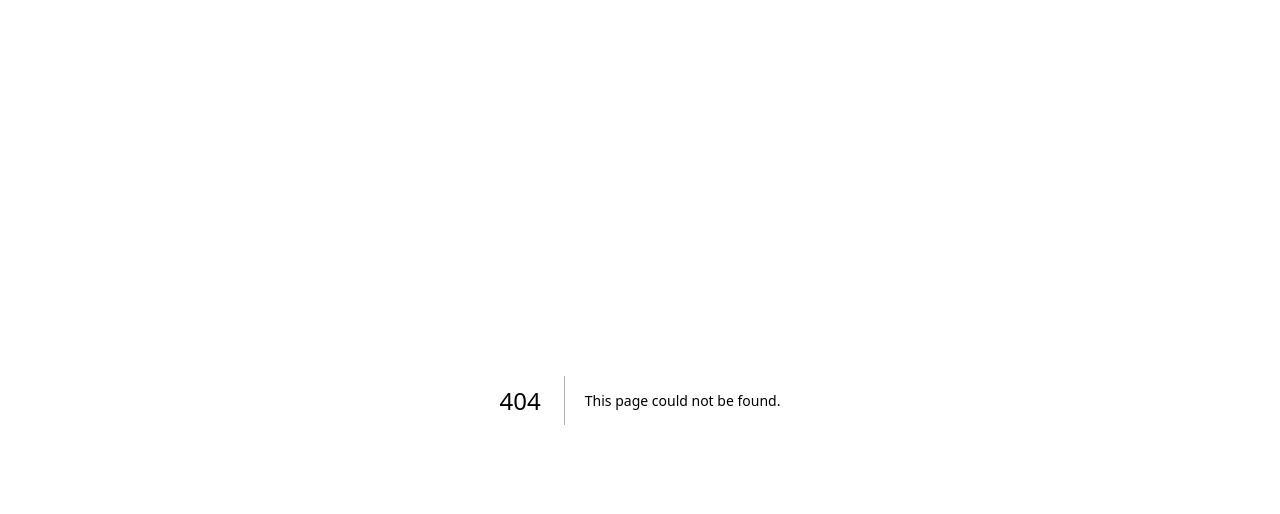
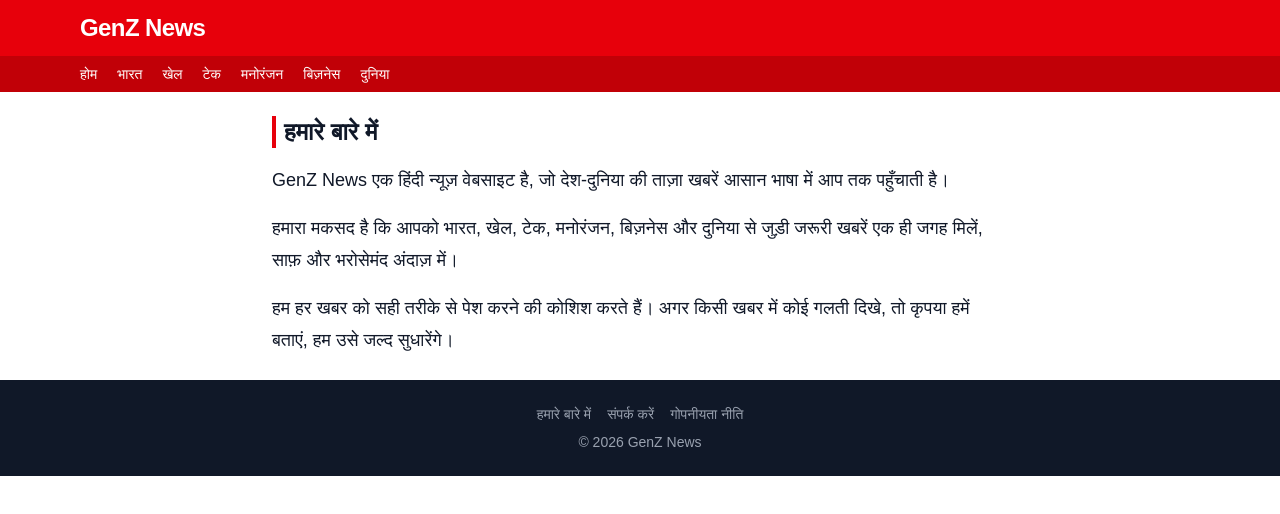
Before and after one commit to rd103660-hub/genZ-news, a Next.js app in the folder web/: page /about in a window 1280 px wide. Before the commit this address had no page. Shown: the top 514 px of the page. Built offline with nearby package versions, Linux system fonts and the light colour scheme.

Commit message:
about contact privacy pages

```diff
--- /dev/null
+++ b/web/app/about/page.tsx
@@ -0,0 +1,22 @@
+import Header from "../components/Header";
+import Footer from "../components/Footer";
+import { SITE_NAME } from "../../lib/site";
+
+export const metadata = { title: `हमारे बारे में | ${SITE_NAME}` };
+
+export default function About() {
+  return (
+    <div className="min-h-screen bg-white text-gray-900">
+      <Header />
+      <main className="mx-auto max-w-3xl px-4 py-6">
+        <h1 className="mb-4 border-l-4 border-red-600 pl-2 text-2xl font-bold">हमारे बारे में</h1>
+        <div className="space-y-4 text-lg leading-8">
+          <p>{SITE_NAME} एक हिंदी न्यूज़ वेबसाइट है, जो देश-दुनिया की ताज़ा खबरें आसान भाषा में आप तक पहुँचाती है।</p>
+          <p>हमारा मकसद है कि आपको भारत, खेल, टेक, मनोरंजन, बिज़नेस और दुनिया से जुड़ी जरूरी खबरें एक ही जगह मिलें, साफ़ और भरोसेमंद अंदाज़ में।</p>
+          <p>हम हर खबर को सही तरीके से पेश करने की कोशिश करते हैं। अगर किसी खबर में कोई गलती दिखे, तो कृपया हमें बताएं, हम उसे जल्द सुधारेंगे।</p>
+        </div>
+      </main>
+      <Footer />
+    </div>
+  );
+}
--- a/web/app/article/[slug]/page.tsx
+++ b/web/app/article/[slug]/page.tsx
@@ -1,3 +1,4 @@
+import Footer from "../../components/Footer";
 import Link from "next/link";
 import { notFound } from "next/navigation";
 import Header from "../../components/Header";
@@ -48,7 +49,7 @@ export default async function ArticlePage({
           </section>
         )}
       </main>
-      <footer className="bg-gray-900 py-6 text-center text-sm text-gray-400">© 2026 GenZ News</footer>
+      <Footer />
     </div>
   );
 }
--- a/web/app/category/[slug]/page.tsx
+++ b/web/app/category/[slug]/page.tsx
@@ -1,3 +1,4 @@
+import Footer from "../../components/Footer";
 import Link from "next/link";
 import { notFound } from "next/navigation";
 import Header from "../../components/Header";
@@ -30,7 +31,7 @@ export default async function CategoryPage({
           ))}
         </div>
       </main>
-      <footer className="bg-gray-900 py-6 text-center text-sm text-gray-400">© 2026 GenZ News</footer>
+      <Footer />
     </div>
   );
 }
--- /dev/null
+++ b/web/app/components/Footer.tsx
@@ -0,0 +1,15 @@
+import Link from "next/link";
+import { SITE_NAME } from "../../lib/site";
+
+export default function Footer() {
+  return (
+    <footer className="bg-gray-900 py-6 text-center text-sm text-gray-400">
+      <div className="mb-2 flex flex-wrap justify-center gap-4">
+        <Link href="/about">हमारे बारे में</Link>
+        <Link href="/contact">संपर्क करें</Link>
+        <Link href="/privacy">गोपनीयता नीति</Link>
+      </div>
+      <p>© 2026 {SITE_NAME}</p>
+    </footer>
+  );
+}
--- /dev/null
+++ b/web/app/contact/page.tsx
@@ -0,0 +1,24 @@
+import Header from "../components/Header";
+import Footer from "../components/Footer";
+import { SITE_NAME, SITE_EMAIL } from "../../lib/site";
+
+export const metadata = { title: `संपर्क करें | ${SITE_NAME}` };
+
+export default function Contact() {
+  return (
+    <div className="min-h-screen bg-white text-gray-900">
+      <Header />
+      <main className="mx-auto max-w-3xl px-4 py-6">
+        <h1 className="mb-4 border-l-4 border-red-600 pl-2 text-2xl font-bold">संपर्क करें</h1>
+        <div className="space-y-4 text-lg leading-8">
+          <p>खबर भेजनी हो, सुझाव देना हो या किसी खबर में सुधार बताना हो, तो हमें ईमेल करें:</p>
+          <p className="font-bold">
+            <a href={`mailto:${SITE_EMAIL}`} className="text-red-600">{SITE_EMAIL}</a>
+          </p>
+          <p>हम आपके संदेश का जवाब जल्द से जल्द देने की कोशिश करेंगे।</p>
+        </div>
+      </main>
+      <Footer />
+    </div>
+  );
+}
--- a/web/app/page.tsx
+++ b/web/app/page.tsx
@@ -1,3 +1,4 @@
+import Footer from "./components/Footer";
 import Link from "next/link";
 import Header from "./components/Header";
 import Thumb from "./components/Thumb";
@@ -36,7 +37,7 @@ export default function Home() {
           ))}
         </div>
       </main>
-      <footer className="bg-gray-900 py-6 text-center text-sm text-gray-400">© 2026 GenZ News</footer>
+      <Footer />
     </div>
   );
 }
--- /dev/null
+++ b/web/app/privacy/page.tsx
@@ -0,0 +1,31 @@
+import Header from "../components/Header";
+import Footer from "../components/Footer";
+import { SITE_NAME, SITE_EMAIL } from "../../lib/site";
+
+export const metadata = { title: `गोपनीयता नीति | ${SITE_NAME}` };
+
+export default function Privacy() {
+  return (
+    <div className="min-h-screen bg-white text-gray-900">
+      <Header />
+      <main className="mx-auto max-w-3xl px-4 py-6">
+        <h1 className="mb-4 border-l-4 border-red-600 pl-2 text-2xl font-bold">गोपनीयता नीति</h1>
+        <div className="space-y-4 text-lg leading-8">
+          <p>आखिरी अपडेट: अक्टूबर 2026</p>
+          <p>{SITE_NAME} पर आपकी निजता हमारे लिए महत्वपूर्ण है। यह नीति बताती है कि हमारी वेबसाइट इस्तेमाल करने पर कौन सी जानकारी इकट्ठा हो सकती है और उसका क्या उपयोग होता है।</p>
+          <h2 className="text-xl font-bold">जानकारी जो हम इकट्ठा कर सकते हैं</h2>
+          <p>वेबसाइट देखते समय सामान्य तकनीकी जानकारी, जैसे ब्राउज़र का प्रकार, डिवाइस और पेज देखने की जानकारी, अपने आप दर्ज हो सकती है। हम आपसे नाम या फोन नंबर जैसी निजी जानकारी तब तक नहीं मांगते जब तक आप खुद हमें ईमेल न करें।</p>
+          <h2 className="text-xl font-bold">कुकीज़</h2>
+          <p>वेबसाइट को बेहतर बनाने और विज्ञापन दिखाने के लिए हम या हमारे साझेदार कुकीज़ का इस्तेमाल कर सकते हैं। आप अपने ब्राउज़र की सेटिंग से कुकीज़ बंद कर सकते हैं।</p>
+          <h2 className="text-xl font-bold">तीसरे पक्ष की सेवाएं और लिंक</h2>
+          <p>हमारी वेबसाइट पर दूसरी वेबसाइटों के लिंक या विज्ञापन हो सकते हैं। उन साइटों की निजता नीति पर हमारा नियंत्रण नहीं है।</p>
+          <h2 className="text-xl font-bold">नीति में बदलाव</h2>
+          <p>हम समय-समय पर इस नीति को बदल सकते हैं। बदलाव इसी पेज पर दिखाई देंगे।</p>
+          <h2 className="text-xl font-bold">संपर्क</h2>
+          <p>इस नीति के बारे में सवाल हों तो हमें ईमेल करें: <a href={`mailto:${SITE_EMAIL}`} className="font-bold text-red-600">{SITE_EMAIL}</a></p>
+        </div>
+      </main>
+      <Footer />
+    </div>
+  );
+}
--- /dev/null
+++ b/web/lib/site.ts
@@ -0,0 +1,2 @@
+export const SITE_NAME = "GenZ News";
+export const SITE_EMAIL = "apna-email@gmail.com";
```
